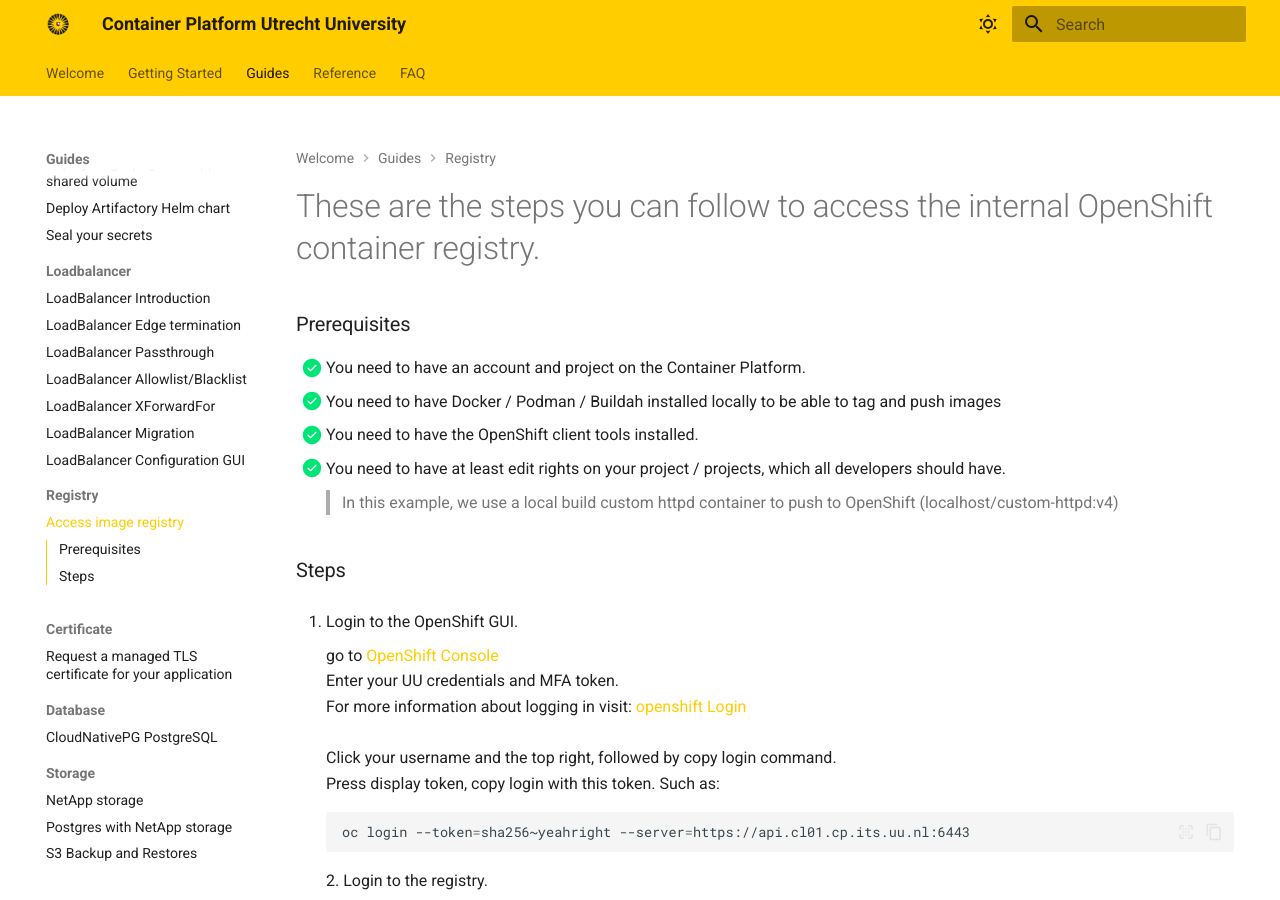
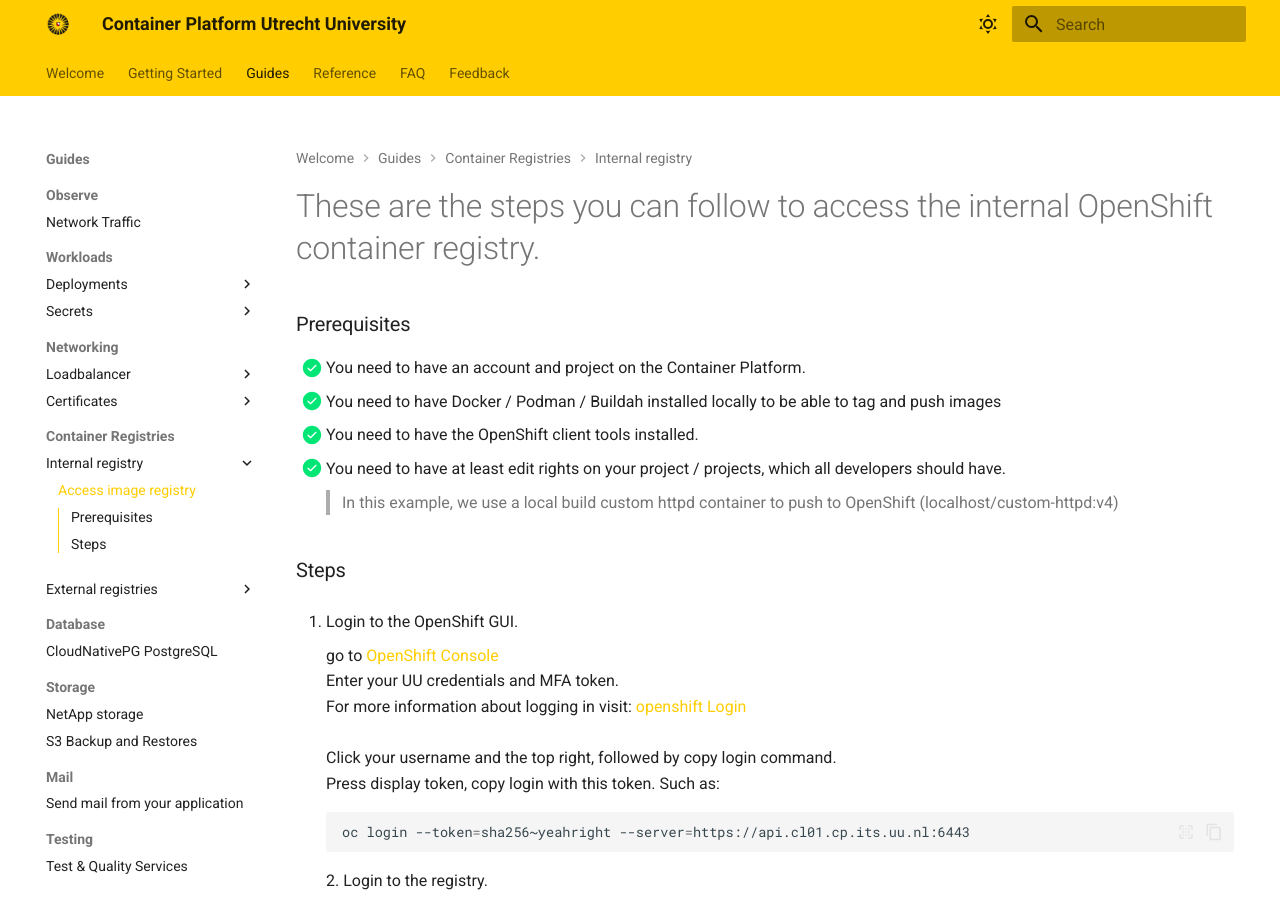
Before and after one commit to UtrechtUniversity/containerplatform-docs, an MkDocs documentation site: the page built from docs/content/guides/access-registry.md, in a window 1280 px wide and 900 px high. Built offline with MkDocs 1.6.1 and Material for MkDocs 9.7.7, drawn with Linux system fonts in a browser that asks for light colours.

Commit message:
refactor the website
- setup docs for the netobserv operator
- set deadline for the vpx move
- refactor the guides setup

Signed-off-by: Rene Hoos <r.w.a.hoos@uu.nl>

```diff
--- a/mkdocs.yml
+++ b/mkdocs.yml
@@ -75,42 +75,50 @@
       - Login to the container platform: content/basics/login.md
       - Basic commands: content/basics/basic-commands.md
   - Guides:
-      Deployments:
-        - Deployments Introduction: content/guides/deployments-introduction.md
-        - Deploy sample application: content/guides/deploy-a-sample-app.md
-        - Deploy WordPress application: content/guides/wordpress-example-app.md
-        - Deploy Apache rootless: content/guides/apache-nonroot.md
-        - Deploy with ServiceAccount: content/guides/deploy-using-a-serviceaccount.md
-        - Deploy with Ansible: content/guides/deployment-with-ansible.md
-        - Deploy with ArgoCD: content/guides/managed-deployment-with-argocd.md
-        - Deploy single page webapp shared volume: content/guides/single-page-webapp-shared_volume.md
-        - Deploy Artifactory Helm chart: content/guides/deploy-artifactory-chart.md
-        - Seal your secrets: content/guides/seal-your-secrets.md
-      Loadbalancer:
-        - LoadBalancer Introduction: content/guides/loadbalancer-intro.md
-        - LoadBalancer Edge termination: content/guides/loadbalancer-edge.md
-        - LoadBalancer Passthrough: content/guides/loadbalancer-passthrough.md
-        - LoadBalancer Allowlist/Blacklist: content/guides/loadbalancer-white-black-list.md
-        - LoadBalancer XForwardFor: content/guides/loadbalancer-xforwardfor.md
-        - LoadBalancer Migration: content/guides/loadbalancer-migration.md
-        - LoadBalancer Configuration GUI: content/guides/loadbalancer-ingress-gui.md
-      Registry:
-        - Access image registry: content/guides/access-registry.md
-      Certificate:
-        - Request a managed TLS certificate for your application: content/guides/request-tls-certificate.md
-      Database:
-        - CloudNativePG PostgreSQL: content/guides/cloudnativepg-operator.md
-      Storage:
-        - NetApp storage: content/guides/netapp-storage.md
-        - Postgres with NetApp storage: content/guides/postgresql-on-openshift-netapp-storage.md
-        - S3 Backup and Restores: content/guides/s3-backup.md
-      Mail:
-        - Send mail from your application: content/guides/send-email-from-your-application.md
-      Testing:
-        - Test & Quality Services: content/guides/testing-tqs.md
+      - Observe:
+          - Network Traffic: content/guides/observe-network-traffic.md
+      - Workloads:
+          - Deployments:
+              - Deployments Introduction: content/guides/deployments-introduction.md
+              - Deploy sample application: content/guides/deploy-a-sample-app.md
+              - Deploy WordPress application: content/guides/wordpress-example-app.md
+              - Deploy Apache rootless: content/guides/apache-nonroot.md
+              - Deploy with ServiceAccount: content/guides/deploy-using-a-serviceaccount.md
+              - Deploy with Ansible: content/guides/deployment-with-ansible.md
+              - Deploy with ArgoCD: content/guides/managed-deployment-with-argocd.md
+              - Deploy single page webapp shared volume: content/guides/single-page-webapp-shared_volume.md
+              - Deploy Artifactory Helm chart: content/guides/deploy-artifactory-chart.md
+          - Secrets:
+              - Seal your secrets: content/guides/seal-your-secrets.md
+      - Networking:
+          - Loadbalancer:
+              - LoadBalancer Introduction: content/guides/loadbalancer-intro.md
+              - LoadBalancer Edge termination: content/guides/loadbalancer-edge.md
+              - LoadBalancer Passthrough: content/guides/loadbalancer-passthrough.md
+              - LoadBalancer Allowlist/Blacklist: content/guides/loadbalancer-white-black-list.md
+              - LoadBalancer XForwardFor: content/guides/loadbalancer-xforwardfor.md
+              - LoadBalancer Migration: content/guides/loadbalancer-migration.md
+              - LoadBalancer Configuration GUI: content/guides/loadbalancer-ingress-gui.md
+          - Certificates:
+              - Request a managed TLS certificate for your application: content/guides/request-tls-certificate.md
+      - Container Registries:
+          - Internal registry:
+              - Access image registry: content/guides/access-registry.md
+          - External registries:
+              - Harbor: content/guides/access-harbor-registry.md
+      - Database:
+          - CloudNativePG PostgreSQL: content/guides/cloudnativepg-operator.md
+      - Storage:
+          - NetApp storage: content/guides/netapp-storage.md
+          - S3 Backup and Restores: content/guides/s3-backup.md
+      - Mail:
+          - Send mail from your application: content/guides/send-email-from-your-application.md
+      - Testing:
+          - Test & Quality Services: content/guides/testing-tqs.md
   - Reference:
       - Overview: content/references/reference.md
   - FAQ: faq.md
+  - Feedback: feedback.md
 
 markdown_extensions:
   - admonition
```
Also changed, not shown: docs/content/guides/access-harbor-registry.md (added, +3 -0 lines), docs/content/guides/observe-network-traffic.md (added, +16 -0 lines), docs/content/guides/postgresql-on-openshift-netapp-storage.md (deleted, +0 -195 lines), docs/feedback.md (added, +9 -0 lines), docs/index.md (+4 -3 lines), docs/images/observe-click.png (added), docs/images/pods-netobserv.png (added).
